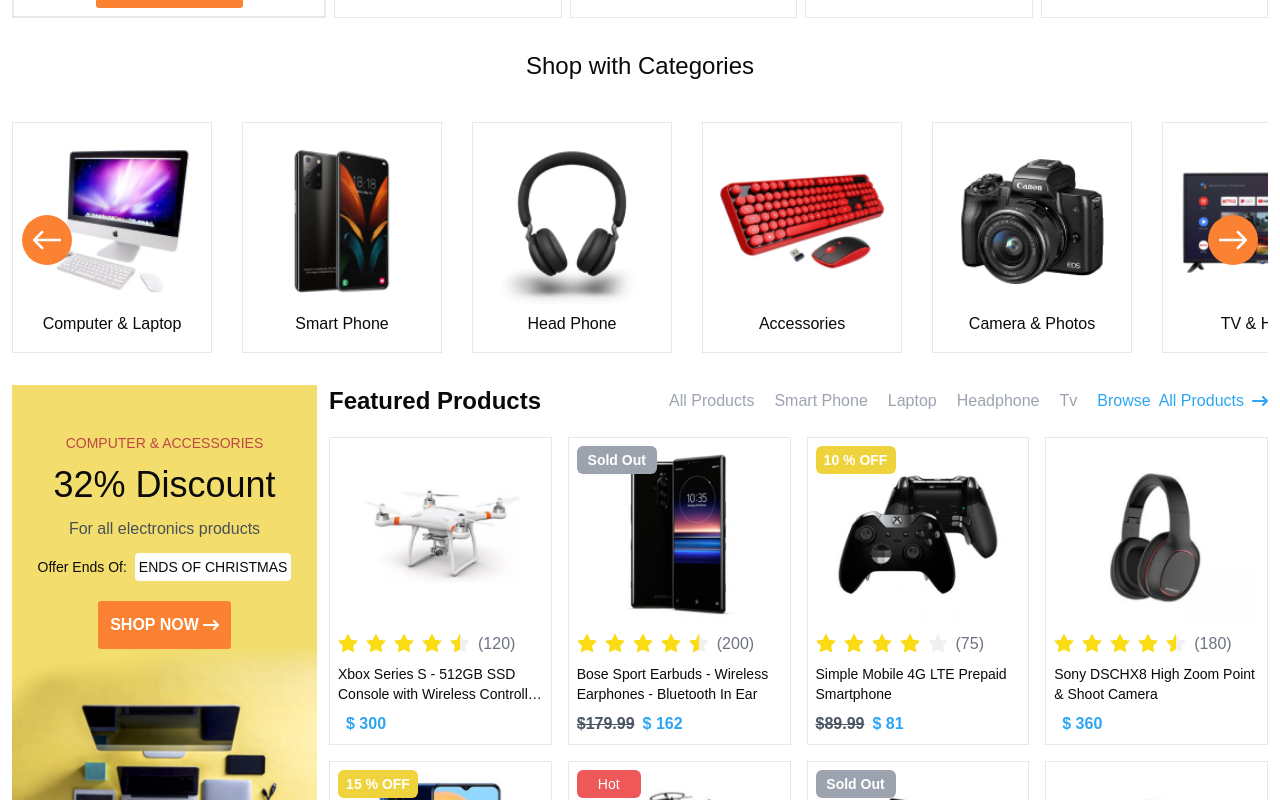
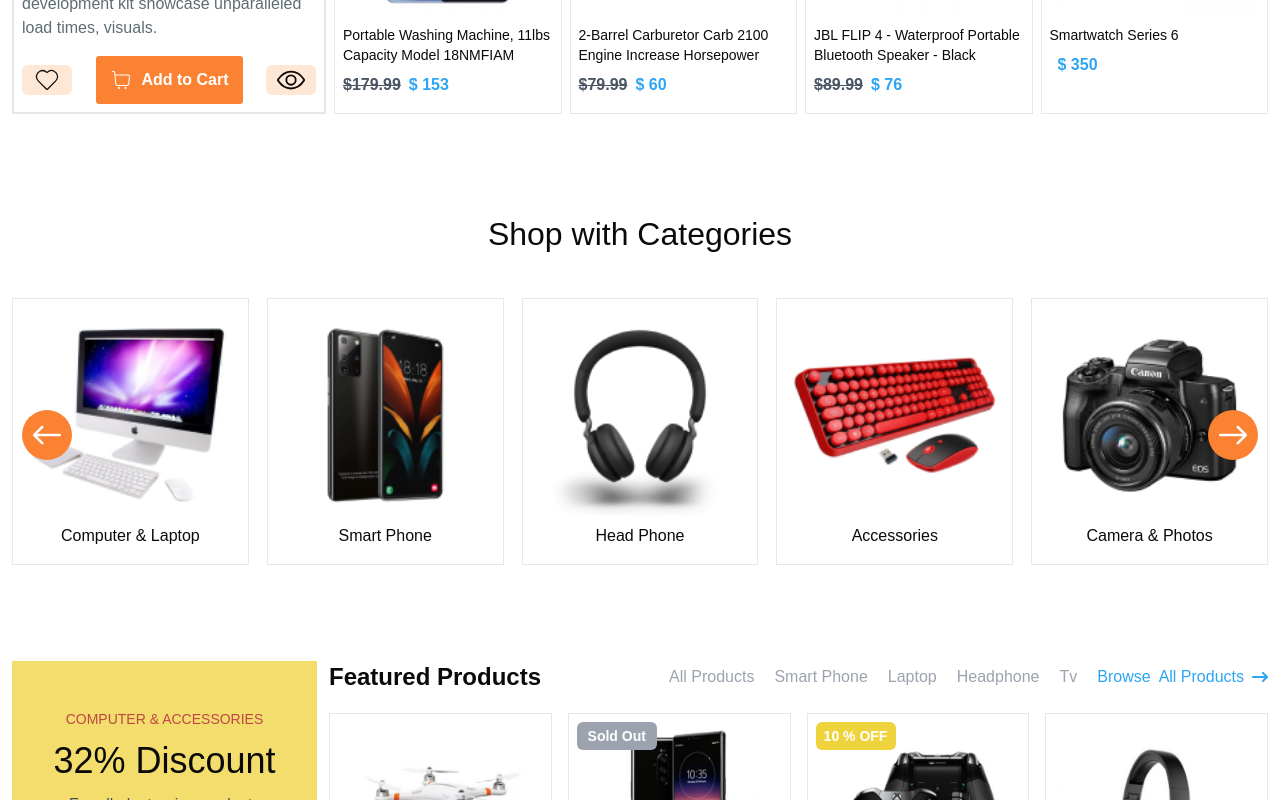
Before and after one commit to Mahedi-Hasan10/e-commerce-frontend, a Next.js app: page / in a window 1280 px wide. Shown: the part 1540-2340 px from the top of the page. Built offline with nearby package versions, Linux system fonts and the light colour scheme.

Commit message:
home page done

```diff
--- a/app/(site)/components/home/featureproduct.js
+++ b/app/(site)/components/home/featureproduct.js
@@ -139,18 +139,18 @@
   // };
 
   return (
-    <div className="container public-sans mt-8">
-      <section className="grid grid-cols-1 lg:grid-cols-12 lg:gap-3">
+    <div className="container public-sans">
+      <section className="xl:grid grid-cols-1 xl:grid-cols-12 lg:gap-3">
         {/* // Left Div */}
-        <div className="md:col-span-3 bg-[#F3DE6D] pt-8 ">
-          <div className="flex flex-col items-center px-2">
+        <div className="h-full sm:h-[400px] xl:h-full xl:col-span-3 flex flex-col sm:flex-row xl:flex-col items-center  bg-[#F3DE6D] xl:pt-8 ">
+          <div className="w-full sm:w-[50%] lg:w-full flex flex-col items-center px-2 mt-5 sm:mt-0">
             <h3 className="text-[#BE4646] text-sm mt-4">
               COMPUTER & ACCESSORIES
             </h3>
             <h1 className="text-4xl font-medium mt-3">32% Discount</h1>
             <p className="text-[#475156] mt-3">For all electronics products</p>
-            <div className="flex items-center gap-2 mt-3">
-              <p className="text-sm">Offer Ends Of: </p>
+            <div className="flex  flex-row items-center gap-2 mt-3">
+              <p className="text-base xl:text-sm">Offer Ends Of: </p>
               <div className="bg-white text-sm p-1 rounded-sm">
                 ENDS OF CHRISTMAS
               </div>
@@ -159,15 +159,19 @@
               SHOP NOW <FaArrowRightLong />
             </button>
           </div>
+
+          <div className="w-full sm:w-[50%] lg:w-full h-full">
           <Image
             src="/featureproduct.jpg"
             width={148}
-            height={148}
+            height={10}
             alt="Feature Product"
             layout="responsive"
-            className="w-full h-full object-cover"
+            className="w-full max-h-[400px] "
           />
-        </div>
+          </div>
+          </div>
+
         {/* /Right Div */}
         <div className="md:col-span-9">
           <section className="flex justify-between mt-4 lg:mt-0 items-center">
@@ -178,7 +182,7 @@
             </div>
 
             <div className="flex items-center gap-5">
-              <div className="hidden lg:flex">
+              <div className="hidden xl:flex">
                 <nav className="text-gray-400  gap-5 hidden md:flex  items-center">
                   {navLinks.map((link) => (
                     <Link
@@ -200,7 +204,7 @@
           </section>
           {/* Product Section */}
           <section className="">
-            <div className="grid md:grid-cols-4 gap-4 mt-5">
+            <div className="grid sm:grid-cols-2 md:grid-cols-3 lg:grid-cols-4 gap-4 mt-5">
               {products.map((product, idx) => (
                 <div
                   key={idx}
@@ -211,8 +215,8 @@
                     <Image
                       src={product.image}
                       alt="image"
-                      width={216}
-                      height={188}
+                      width={900}
+                      height={900}
                       layout="responsive"
                       className="w-full h-auto relative z-10"
                     />
@@ -220,14 +224,14 @@
                     {/* Hover section */}
                     <div className="absolute inset-0 bg-gray-600/50 opacity-0 group-hover:opacity-100 transition-opacity duration-300 z-20">
                       <div className="flex justify-center gap-2 items-center h-full">
-                        <div className="w-[50px] h-[50px] rounded-full bg-white flex justify-center items-center hover:bg-[#FA8232] transition-colors duration-300">
-                          <CiHeart className="text-3xl" />
+                        <div className="w-[40px] h-[40px] rounded-full cursor-pointer bg-white flex justify-center items-center hover:bg-[#FA8232] transition-colors duration-300">
+                          <CiHeart className="text-2xl" />
                         </div>
-                        <div className="w-[50px] h-[50px] rounded-full bg-white flex justify-center items-center hover:bg-[#FA8232] transition-colors duration-300">
-                          <IoEyeOutline className="text-3xl" />
+                        <div className="w-[40px] h-[40px] rounded-full cursor-pointer bg-white flex justify-center items-center hover:bg-[#FA8232] transition-colors duration-300">
+                          <IoEyeOutline className="text-2xl" />
                         </div>
-                        <div className="w-[50px] h-[50px] rounded-full bg-white flex justify-center items-center hover:bg-[#FA8232] transition-colors duration-300">
-                          <CiShoppingCart className="text-3xl" />
+                        <div className="w-[40px] h-[40px] rounded-full cursor-pointer bg-white flex justify-center items-center hover:bg-[#FA8232] transition-colors duration-300">
+                          <CiShoppingCart className="text-2xl" />
                         </div>
                       </div>
                     </div>
--- a/app/(site)/components/home/flashsell.js
+++ b/app/(site)/components/home/flashsell.js
@@ -105,7 +105,7 @@
 
   return (
     <section className="container public-sans mt-10">
-      <section className="grid grid-cols-1 lg:grid-cols-4 gap-5">
+      <section className="grid sm:grid-cols-2 lg:grid-cols-4 gap-5">
         {/* Flash Sell */}
         <div className="flex flex-col space-y-2">
           {flashsell.map((categoryItem) => (
--- a/app/(site)/components/home/latest.js
+++ b/app/(site)/components/home/latest.js
@@ -44,18 +44,18 @@
     <div className="pt-5 lg:p-8 bg-[#F2F4F5] ">
       <section className="container mt-10">
         <h1 className="text-center text-3xl font-semibold ">Latest News</h1>
-        <section className="grid grid-cols-1 md:grid-cols-2 xl:grid-cols-3 gap-8 mt-8 ">
+        <section className="grid justify-center md:justify-start md:grid-cols-2 xl:grid-cols-3 2xl:gap-8 mt-8 ">
           {products.map((product, idx) => (
             <div
               key={idx}
-              className="border-[1px] bg-[#FFFFFF] p-3 lg:p-5 max-w-[360px] lg:max-w-fit items-center box-border m-4 overflow-hidden"
+              className="border-[1px] bg-[#FFFFFF] p-3 lg:p-5 max-w-[560px] lg:max-w-fit items-center box-border m-4 overflow-hidden"
             >
               <Image
                 src={product.image} // Use the product's imageUrl
                 alt="" // Use the product's name for alt text
                 width={360}
                 height={248}
-                className="w-[360px] h-[248px]"
+                className="w-full h-[248px]"
               />
               <div className="flex justify-start space-x-3 mt-6">
                 <div className="flex items-center gap-2 lg:text-lg">
--- a/app/(site)/components/home/saveupto.js
+++ b/app/(site)/components/home/saveupto.js
@@ -5,7 +5,7 @@
 
 const Saveupto = () => {
   return (
-    <div className="p-12 max-w-[1430px] mx-auto bg-[#FFE7D6] mt-8">
+    <div className="p-12 max-w-[1430px] mx-auto bg-[#FFE7D6] my-24">
       <section className="container">
         <div className="flex flex-col md:flex-row gap-5 items-center justify-between ">
           <div className="">
--- a/app/(site)/components/home/shopcategory.js
+++ b/app/(site)/components/home/shopcategory.js
@@ -1,69 +1,59 @@
 "use client";
 // Import Swiper React components
 import { Swiper, SwiperSlide } from "swiper/react";
-import { IoIosArrowRoundBack } from "react-icons/io";
-import { IoIosArrowRoundForward } from "react-icons/io";
-
+import { IoIosArrowRoundBack, IoIosArrowRoundForward } from "react-icons/io";
 import "swiper/css";
 import "swiper/css/navigation";
-
-// import "swiper/swiper-bundle.min.css";
-
 import { Navigation } from "swiper/modules";
 import Image from "next/image";
 
 const Shopcategory = () => {
+
   const categories = [
-    {
-      name: "Computer & Laptop",
-      image: "/Image (5).png",
-    },
-    {
-      name: "Smart Phone",
-      image: "/Image.png",
-    },
-    {
-      name: "Head Phone",
-      image: "/Image (4).png",
-    },
-    {
-      name: "Accessories",
-      image: "/Image (2).png",
-    },
-    {
-      name: "Camera & Photos",
-      image: "/Image (1).png",
-    },
-    {
-      name: "TV & Home",
-      image: "/Image (3).png",
-    },
+    { name: "Computer & Laptop", image: "/Image (5).png" },
+    { name: "Smart Phone", image: "/Image.png" },
+    { name: "Head Phone", image: "/Image (4).png" },
+    { name: "Accessories", image: "/Image (2).png" },
+    { name: "Camera & Photos", image: "/Image (1).png" },
+    { name: "TV & Home", image: "/Image (3).png" },
+    { name: "Computer & Laptop", image: "/Image (5).png" },
+    { name: "Smart Phone", image: "/Image.png" },
+    { name: "Head Phone", image: "/Image (4).png" },
+    { name: "Accessories", image: "/Image (2).png" },
+    { name: "Camera & Photos", image: "/Image (1).png" },
+    { name: "TV & Home", image: "/Image (3).png" },
   ];
 
   return (
-    <div className="container public-sans mt-8 ">
+    <div className="container public-sans my-24">
       <section className="text-center">
-        <h1 className="text-2xl font-medium">Shop with Categories</h1>
+        <h1 className="text-[32px] font-medium">Shop with Categories</h1>
       </section>
-      <section className="mt-10 ">
+      <section className="mt-10 relative">
         <Swiper
-          slidesPerView={3}
-          spaceBetween={30}
+          slidesPerView={6}
           loop={true}
           navigation={{
             nextEl: ".custom-next",
             prevEl: ".custom-prev",
           }}
           modules={[Navigation]}
-          className="mySwiper "
+           breakpoints={{
+          320: { slidesPerView: 1, spaceBetween: 10 },
+          480: { slidesPerView: 2, spaceBetween: 10 },
+          768: { slidesPerView: 3, spaceBetween: 10 },
+          1024: { slidesPerView: 4, spaceBetween: 18 },
+          1280: { slidesPerView: 5, spaceBetween: 18 },
+          1536: { slidesPerView: 6, spaceBetween: 18 },
+        }}
         >
           {categories.map((category, index) => (
-            <SwiperSlide key={index} id="slide">
-              <div className="flex flex-col items-center border-[1px] border-gray-200 p-4 space-y-2">
+            <SwiperSlide key={index}>
+              <div className="flex flex-col items-center border border-gray-200 p-4 space-y-2 cursor-pointer">
                 <Image
                   src={category.image}
-                  width={148}
-                  height={148}
+                  width={205}
+                  height={236}
                   alt={category.name}
                   layout="responsive"
                 />
@@ -71,13 +61,17 @@
               </div>
             </SwiperSlide>
           ))}
-          <div className="swiper-button-next custom-next ">
-            <IoIosArrowRoundForward className="text-white   font-semibold" />
-          </div>
-          <div className="swiper-button-prev custom-prev ">
-            <IoIosArrowRoundBack className="text-white" />
-          </div>
         </Swiper>
+
+        <div className=" z-50 hidden sm:flex absolute top-1/2  w-full ">
+          <button className="swiper-button-prev custom-prev ">
+            <IoIosArrowRoundBack className="text-3xl text-white" />
+          </button>
+          <button className="swiper-button-next custom-next ">
+            <IoIosArrowRoundForward className="text-3xl text-white" />
+          </button>
+        </div>
+
       </section>
     </div>
   );
--- a/app/(site)/components/layout/footer.js
+++ b/app/(site)/components/layout/footer.js
@@ -42,7 +42,7 @@
   return (
     <footer className="text-white public-sans">
       <section className=" container ">
-        <div className="grid grid-cols-2 md:grid-cols-2 lg:grid-cols-5  gap-4 py-16">
+        <div className="grid grid-cols-2 sm:grid-cols-3 lg:grid-cols-5  gap-4 py-16">
           <div className="">
             <div className="flex items-center gap-2 text-white font-bold text-3xl">
               <FaBagShopping className="text-yellow-500" />
@@ -140,7 +140,7 @@
         </div>
       </section>
       <div className="border-t-2 border-[#303639] text-center">
-        <h1 className="py-4">Copyright by @Istiak</h1>
+        <h1 className="py-4">Copyright © 2025 - All right reserved by RBB CodeLab</h1>
       </div>
     </footer>
   );
--- a/app/(site)/page.js
+++ b/app/(site)/page.js
@@ -24,7 +24,6 @@
       <Saveupto />
       <Flashsell />
       <LatestNews />
-
       <Newsletter />
     </div>
   );
```
Also changed, not shown: app/(site)/components/home/bestdeal.js (+8 -8 lines), app/(site)/components/home/computerAcess.js (+13 -13 lines), app/(site)/components/layout/navbar.js (+6 -6 lines).
